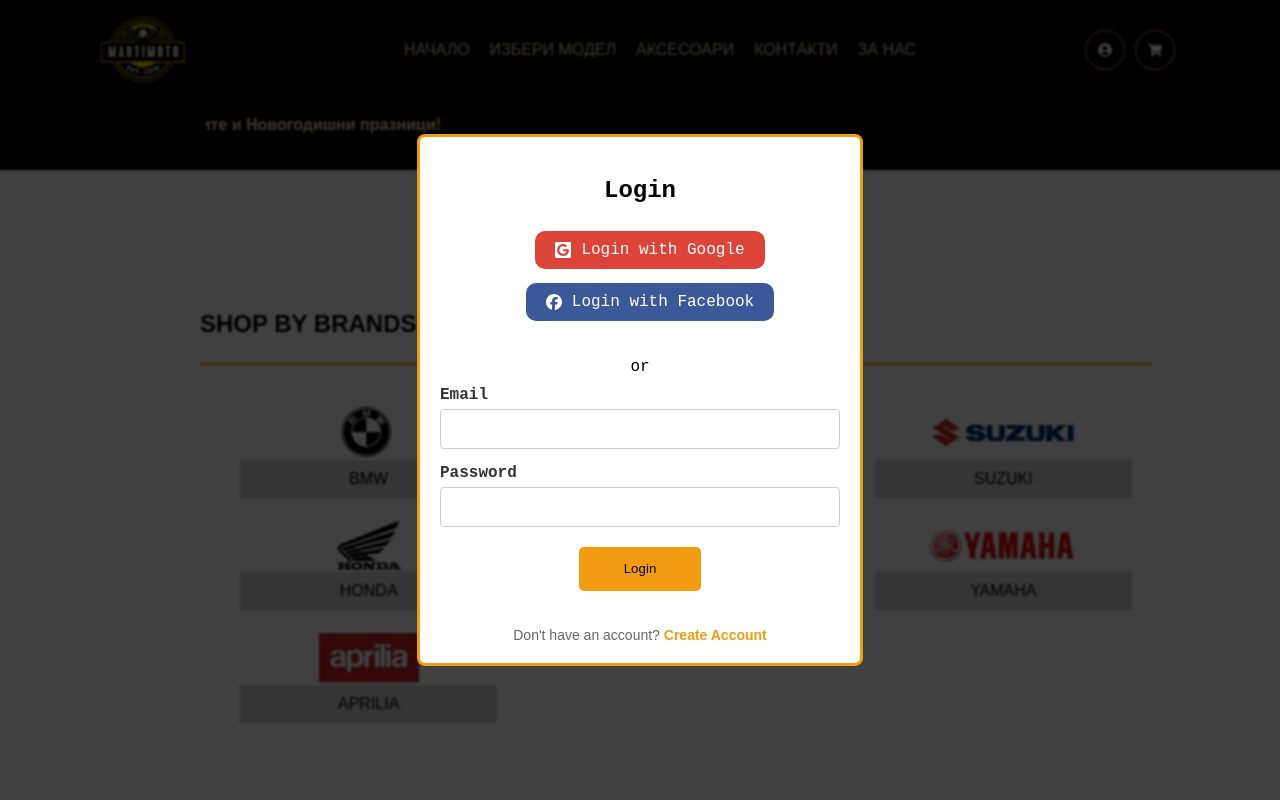
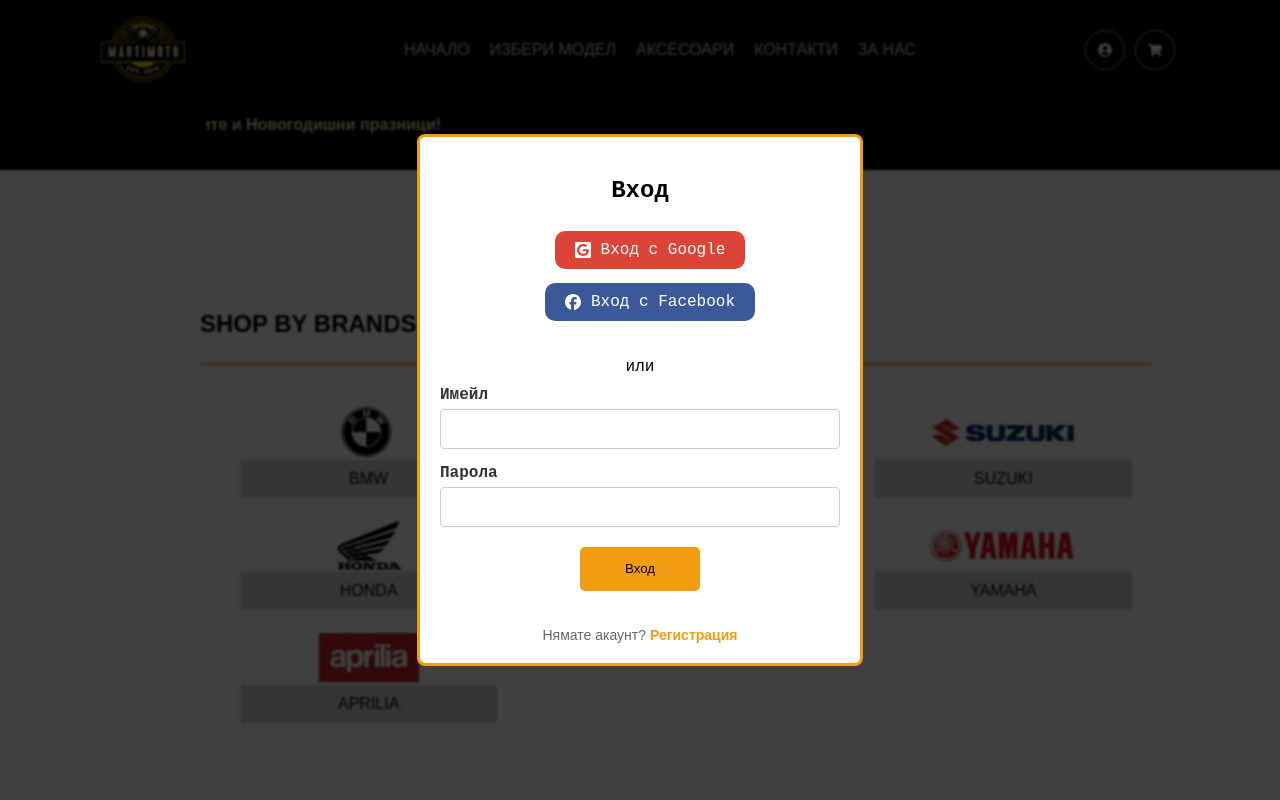
Before and after one commit to dsimplichev/martimoto, a React (Create React App) app: page /brand in a window 1280 px wide. Both pictures are taken after a click on the button 1105 px from the left and 50 px from the top of the page. Shown: the top 800 px of the page. Built offline with nearby package versions, Linux system fonts and the light colour scheme.

Commit message:
login working need to fix icons

```diff
--- /dev/null
+++ b/src/Context/AuthContext.jsx
@@ -0,0 +1,21 @@
+import React, { createContext, useState } from 'react';
+
+export const AuthContext = createContext();
+
+export const AuthProvider = ({ children }) => {
+    const [user, setUser] = useState(null);
+
+    const login = (email, password) => {
+        setUser({ email });
+    };
+
+    const logout = () => {
+        setUser(null);
+    };
+
+    return (
+        <AuthContext.Provider value={{ isLoggedIn: !!user, user, login, logout }}>
+            {children}
+        </AuthContext.Provider>
+    );
+};
--- a/src/index.js
+++ b/src/index.js
@@ -3,11 +3,16 @@ import ReactDOM from 'react-dom/client';
 import './index.css';
 import App from './App';
 import { BrowserRouter } from 'react-router-dom';
+import { AuthProvider } from './Context/AuthContext';
 
 
 const root = ReactDOM.createRoot(document.getElementById('root'));
 root.render(
-  <BrowserRouter>
-    <App />
-  </BrowserRouter>
+  <React.StrictMode>
+  <AuthProvider>
+    <BrowserRouter>
+      <App />
+    </BrowserRouter>
+  </AuthProvider>
+</React.StrictMode>
 );
--- a/src/pages/login/Login.jsx
+++ b/src/pages/login/Login.jsx
@@ -1,23 +1,38 @@
 import './login.css';
-import React, { useState } from 'react';
-
+import React, { useState, useContext } from 'react';
 import { ImGoogle2 } from "react-icons/im";
 import { FaFacebook } from "react-icons/fa6";
-import Register from '../register/Register';
+import { AuthContext } from '../../Context/AuthContext';
 
-function Login( {onClose, onCreateAccountClick }) {
+function Login({ onClose, onCreateAccountClick }) {
+    const { login } = useContext(AuthContext);
     const [formData, setFormData] = useState({
         email: '',
         password: '',
     });
-
-
+    const [error, setError] = useState(null);
 
     const onChange = (e) => {
         setFormData({
             ...formData,
-            [e.target.name]: e.target.value
+            [e.target.name]: e.target.value,
         });
+    };
+
+    const handleSubmit = (e) => {
+        e.preventDefault();
+        if (!formData.email || !formData.password) {
+            setError("Моля, попълнете всички полета.");
+            return;
+        }
+
+        // Логика за логване
+        const success = login(formData.email, formData.password);
+        if (success) {
+            onClose();
+        } else {
+            setError("Грешен имейл или парола.");
+        }
     };
 
     const handleOverlayClick = (e) => {
@@ -28,31 +43,46 @@ function Login( {onClose, onCreateAccountClick }) {
 
     return (
         <div className="modal__login" onClick={handleOverlayClick}>
-            <div className='login__container'>
-                <div className='login__form'>
-                    <h2 className='login__title'>Login</h2>
-                    <div className='social-login'>
-                        <ul className='social__wrap'>
-                            <li className='google'>
-                                <a href="#"><ImGoogle2 className='google__icon' />Login with Google</a>
+            <div className="login__container">
+                <div className="login__form">
+                    <h2 className="login__title">Вход</h2>
+                    <div className="social-login">
+                        <ul className="social__wrap">
+                            <li className="google">
+                                <a href="#"><ImGoogle2 className="google__icon" />Вход с Google</a>
                             </li>
-                            <li className='fb'>
-                                <a href="#"><FaFacebook className='facebook__icon' />Login with Facebook</a>
+                            <li className="fb">
+                                <a href="#"><FaFacebook className="facebook__icon" />Вход с Facebook</a>
                             </li>
                         </ul>
                     </div>
-                    <div className='or'>or</div>
-                    <form>
-                        <label htmlFor='email'>Email</label>
-                        <input type="email" name="email" id="email" />
-                        <label htmlFor='password'>Password</label>
-                        <input type="password" name="password" id="password" onChange={onChange} />
-                        <input className='btn__login' type="submit" value="Login" />
+                    <div className="or">или</div>
+                    {error && <p className="error-message">{error}</p>}
+                    <form onSubmit={handleSubmit}>
+                        <label htmlFor="email">Имейл</label>
+                        <input
+                            type="email"
+                            name="email"
+                            id="email"
+                            value={formData.email}
+                            onChange={onChange}
+                        />
+                        <label htmlFor="password">Парола</label>
+                        <input
+                            type="password"
+                            name="password"
+                            id="password"
+                            value={formData.password}
+                            onChange={onChange}
+                        />
+                        <button className="btn__login" type="submit">Вход</button>
                     </form>
 
                     <div className="register-prompt">
-                        Don't have an account?{' '}
-                        <span className="create-account" onClick={onCreateAccountClick}>Create Account</span>
+                        Нямате акаунт?{' '}
+                        <span className="create-account" onClick={onCreateAccountClick}>
+                            Регистрация
+                        </span>
                     </div>
                 </div>
             </div>
--- a/src/pages/navbar/Nav.jsx
+++ b/src/pages/navbar/Nav.jsx
@@ -1,15 +1,17 @@
 import './nav.css';
 import { Link } from 'react-router-dom';
-import { useState } from 'react';
+import { useState, useContext} from 'react';
 import logo from '../../assets/logo.png';
 import Register from '../register/Register';
 import Login from '../login/Login';
-import { FaUserCircle, FaShoppingCart } from "react-icons/fa";
+import { AuthContext } from '../../Context/AuthContext'
+import { FaUserCircle, FaShoppingCart, FaSignOutAlt, FaHeart } from "react-icons/fa";
 
 function Nav() {
+    const { isLoggedIn, user, login, logout } = useContext(AuthContext);
     const [showRegister, setShowRegister] = useState(false);
     const [showLogin, setShowLogin] = useState(false);
-    const [showCart, setShowCart] = useState(false); // За dropdown-а
+    const [showCart, setShowCart] = useState(false);
     const [cartItems, setCartItems] = useState([
         { id: 1, name: "Продукт 1", img: "path/to/image1.jpg", price: "20 лв." },
         { id: 2, name: "Продукт 2", img: "path/to/image2.jpg", price: "30 лв." }
@@ -40,10 +42,28 @@ function Nav() {
                 <li><Link to="/about">ЗА НАС</Link></li>
             </ul>
             <div className="btn">
+                {isLoggedIn ? (
                     <>
-                        <button className='user' onClick={() => setShowLogin(true)}> <FaUserCircle /> </button>
-                        <button className='ShoppingCart' onClick={toggleCart}> <FaShoppingCart /> </button>
+                        <button className='favorites'>
+                            <Link to="/favorites">
+                                <FaHeart />
+                            </Link>
+                        </button>
+                        <button className='logout' onClick={logout}>
+                            <FaSignOutAlt />
+                        </button>
+                        <span className="user-greeting">Здравей, {user?.email}</span>
                     </>
+                ) : (
+                    <>
+                        <button className='user' onClick={() => setShowLogin(true)}>
+                            <FaUserCircle /> {/* Икона за логин */}
+                        </button>
+                    </>
+                )}
+                <button className='ShoppingCart' onClick={toggleCart}>
+                    <FaShoppingCart /> {/* Икона за количка */}
+                </button>
             </div>
         </div>
         <div className="info-bar">
@@ -80,4 +100,5 @@ function Nav() {
 );
 }
 
+
 export default Nav;
```
Lines whose indentation alone changed are shown as unchanged.
